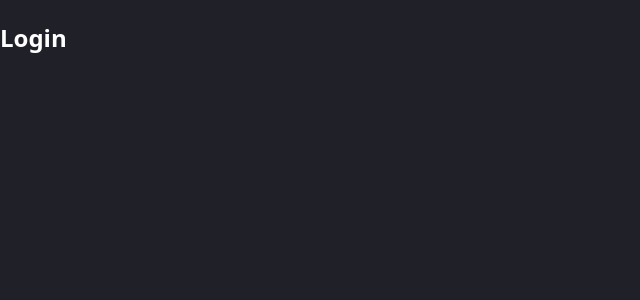
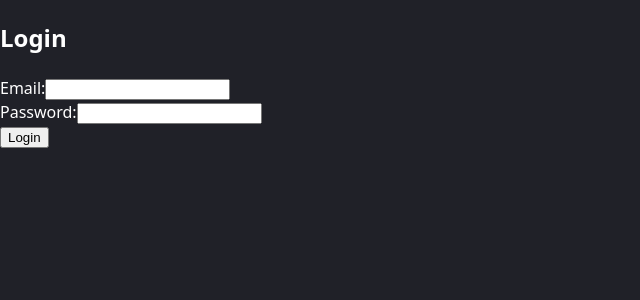
Before and after one commit to Paulius19Ka/Baigiamasis_Projektas, a React (Vite) app in the folder client/: page /login in a window 1280 px wide. Shown: the top 300 px of the page, without its empty margins (0-640 px from the left). Built offline with nearby package versions, Linux system fonts and the light colour scheme.

Commit message:
login form without css

```diff
--- a/client/src/components/pages/Login.tsx
+++ b/client/src/components/pages/Login.tsx
@@ -1,7 +1,61 @@
+import { useFormik } from 'formik';
+import * as Yup from 'yup';
+import { useContext } from 'react';
+import { User } from '../../types';
+import InputField from '../UI/molecules/InputField';
+
 const Login = () => {
+
+  const initValues: Pick<User, 'email' | 'password'> = {
+    email: '',
+    password: ''
+  }
+
+  const formik = useFormik({
+    initialValues: initValues,
+    validationSchema: Yup.object({
+      email: Yup.string()
+        .email('Enter a valid email.')
+        .min(5, 'Email must be longer than 5 symbols.')
+        .max(40, 'Email must be shorter than 40 symbols.')
+        .required('Enter an email.')
+        .trim(),
+      password: Yup.string()
+        .matches(/^(?=.*[a-z])(?=.*[A-Z])(?=.*\d)(?=.*[@$!%*?&])[A-Za-z\d@$!%*?&]{8,20}$/, 'Password must have: lower case character, upper case character, number, special symbol, 8-20 symbols long.')
+        .required('Enter a password.')
+        .trim()
+    }),
+    onSubmit: (values) => {
+      console.log(values);
+    }
+  });
+
   return (
     <section>
       <h2>Login</h2>
+      <form onSubmit={formik.handleSubmit}>
+        <InputField
+          labelText='Email:'
+          inputType='email'
+          inputName='email' inputId='email'
+          inputValue={formik.values.email}
+          inputOnChange={formik.handleChange}
+          inputOnBlur={formik.handleBlur}
+          errors={formik.errors.email}
+          touched={formik.touched.email}
+        />
+        <InputField
+          labelText='Password:'
+          inputType='password'
+          inputName='password' inputId='password'
+          inputValue={formik.values.password}
+          inputOnChange={formik.handleChange}
+          inputOnBlur={formik.handleBlur}
+          errors={formik.errors.password}
+          touched={formik.touched.password}
+        />
+        <input type="submit" value='Login' />
+      </form>
     </section>
   );
 }
--- a/client/src/types.ts
+++ b/client/src/types.ts
@@ -19,7 +19,7 @@ export type User = {
 };
 
 export type InputFieldPropTypes = {
-  inputType: 'text' | 'email' | 'password' | 'checkbox' | 'radio' | 'url' | 'submit',
+  inputType: 'text' | 'email' | 'password' | 'checkbox' | 'radio' | 'url',
   inputName: string,
   inputId: string,
   inputValue: string,
```
